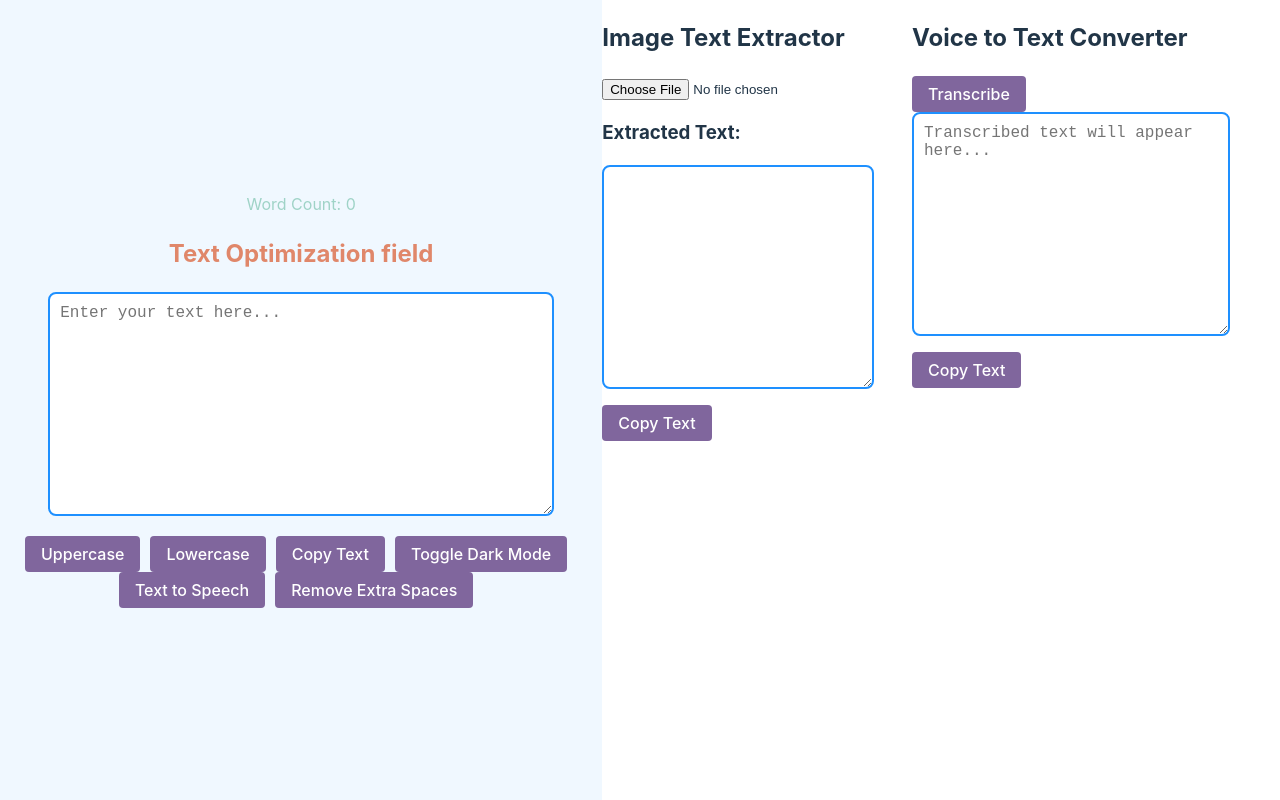
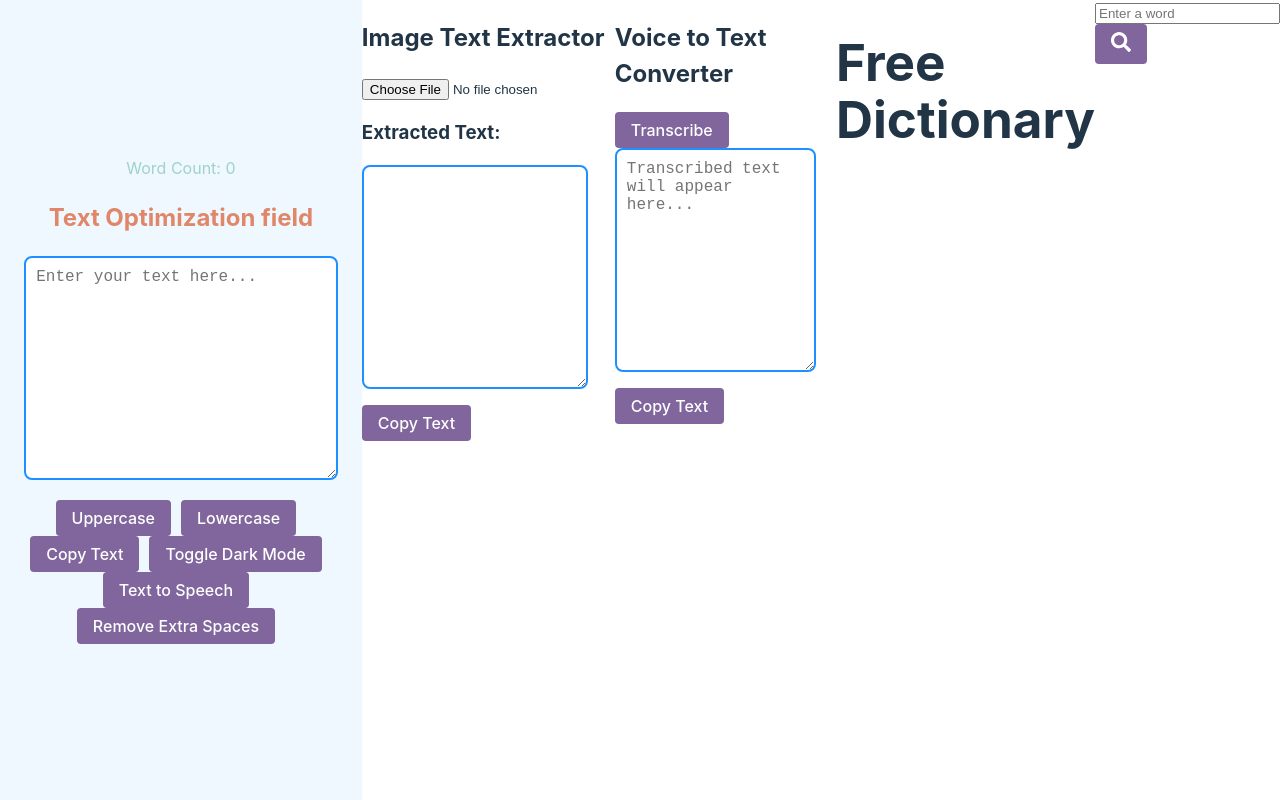
Before and after one commit to ekansh-vedi/text-utilization, a React (Vite) app: page / in a window 1280 px wide. Built offline with nearby package versions, Linux system fonts and the light colour scheme.

Commit message:
added dictionary feature

```diff
--- a/package.json
+++ b/package.json
@@ -15,15 +15,19 @@
     "@react-pdf/pdfkit": "^3.1.9",
     "@vitalets/google-translate-api": "^9.2.0",
     "antd": "^5.15.4",
+    "axios": "^1.6.8",
     "docx-pdf": "^0.0.1",
     "file-saver": "^2.0.5",
     "google-translate-api": "^2.3.0",
     "mammoth": "^1.7.1",
+    "oxford-dictionary": "^1.6.0",
     "pdf-lib": "^1.17.1",
     "pdfjs-dist": "^4.0.379",
     "react": "^18.2.0",
+    "react-autosuggest": "^10.1.0",
     "react-dom": "^18.2.0",
     "react-dropzone": "^14.2.3",
+    "react-icons": "^5.0.1",
     "react-select": "^5.8.0",
     "tesseract.js": "^5.0.5"
   },
--- a/src/App.jsx
+++ b/src/App.jsx
@@ -4,6 +4,9 @@ import TextUtility from './TextUtility';
 import ImageTextExtractor from './ImageTextExtractor';
 // import WordToPDFConverter from './WordToPdfConverter';
 import AudioToTextConverter from './AudioToText';
+import DictionaryComponent from './Dictionary';
+
+
 
 
 
@@ -14,6 +17,8 @@ function App() {
       <ImageTextExtractor className="ImageTextExtractor" />
  {/* <WordToPDFConverter/> */}
  <AudioToTextConverter/>
+ <DictionaryComponent/>
+
     </div>
   );
 }
--- /dev/null
+++ b/src/Dictionary.jsx
@@ -0,0 +1,56 @@
+import   { useState } from "react";
+import Axios from "axios";
+import { FaSearch } from "react-icons/fa";
+import { FcSpeaker } from "react-icons/fc";
+
+function App() {
+  const [data, setData] = useState("");
+  const [searchWord, setSearchWord] = useState("");
+
+  const getMeaning = async () => {
+    try {
+      const response = await Axios.get(`https://api.dictionaryapi.dev/api/v2/entries/en_US/${searchWord}`);
+      setData(response.data[0]); // Assuming the API response is an array with the first element containing the data
+    } catch (error) {
+      console.error("Error fetching meaning:", error);
+    }
+  };
+
+  const playAudio = () => {
+    let audio = new Audio(data.phonetics[0].audio);
+    audio.play();
+  };
+
+  return (
+    <div className="App">
+      <h1>Free Dictionary</h1>
+      <div className="searchBox">
+        <input
+          type="text"
+          value={searchWord}
+          onChange={(e) => setSearchWord(e.target.value)}
+          placeholder="Enter a word"
+        />
+        <button onClick={getMeaning}>
+          <FaSearch size="20px" />
+        </button>
+      </div>
+      {data && (
+        <div className="showResults">
+          <h2>
+            {data.word}{" "}
+            <button onClick={playAudio}>
+              <FcSpeaker size="26px" />
+            </button>
+          </h2>
+          <h4>Parts of speech:</h4>
+          <p>{data.meanings[0].partOfSpeech}</p>
+          <h4>Definition:</h4>
+          <p>{data.meanings[0].definitions[0].definition}</p>
+        </div>
+      )}
+    </div>
+  );
+}
+
+export default App;
```
Also changed, not shown: 1 other file (tests, documents, lock files or other folders).
